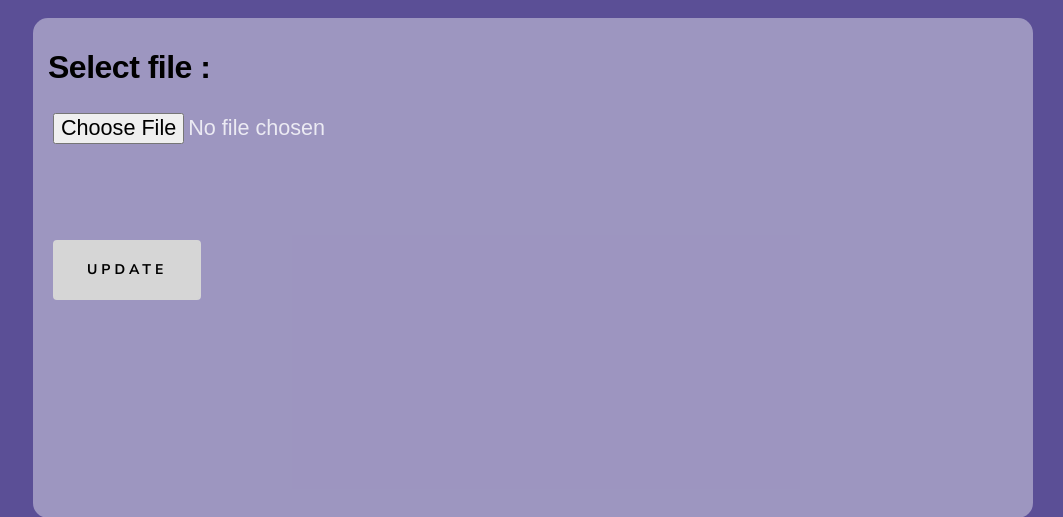
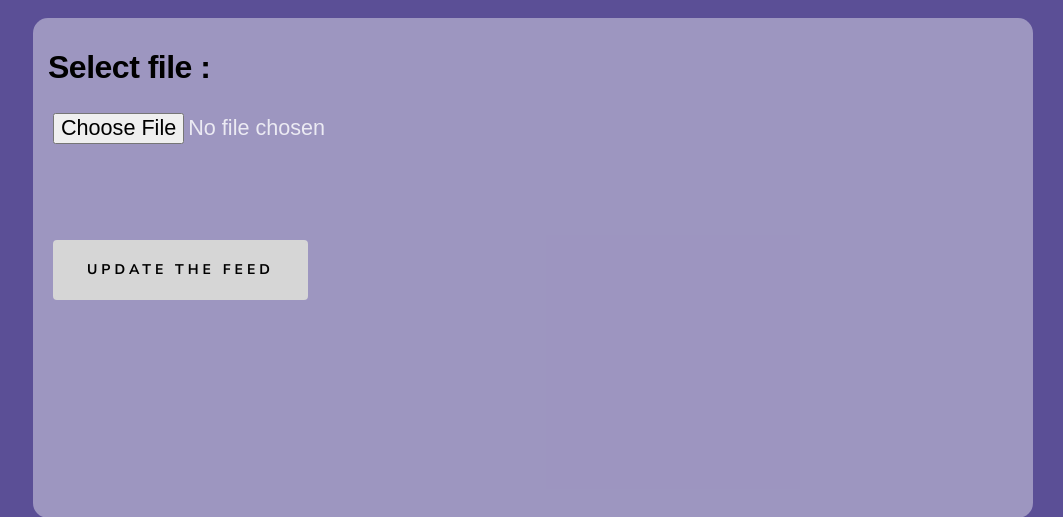
Before and after one commit to Miniature-Distributed-System/MCU-WEB-LAYER, a Django app: page /homepage in a window 1280 px wide. Shown: the part 274-791 px from the top of the page, without its empty margins (217-1280 px from the left). Run offline with Django 4.2, Linux system fonts and the light colour scheme; some web fonts are replaced.

Commit message:
positioning the elements

```diff
--- a/templates/homepage.html
+++ b/templates/homepage.html
@@ -66,7 +66,7 @@
                 {% csrf_token %}
                 <h1  style = "font-size: xx-large; margin-left: 15px; padding-top: 30px;" >Select file :</h1>
                 <input  style = "font-size: larger; margin-left: 20px; margin-top: 10px" type="file" id="file" name="file"><br><br><br>
-                <input style = " margin-left: 20px;" type="submit" value="update"><br><br>
+                <input style = " margin-left: 20px;" type="submit" value="Update the feed"><br><br><br>
                 <p style="color:black; font-weight: 500; margin-left: 20px;"> {% for msg in messages %}
                     {{msg}}
                     {% endfor %}</p>
```
